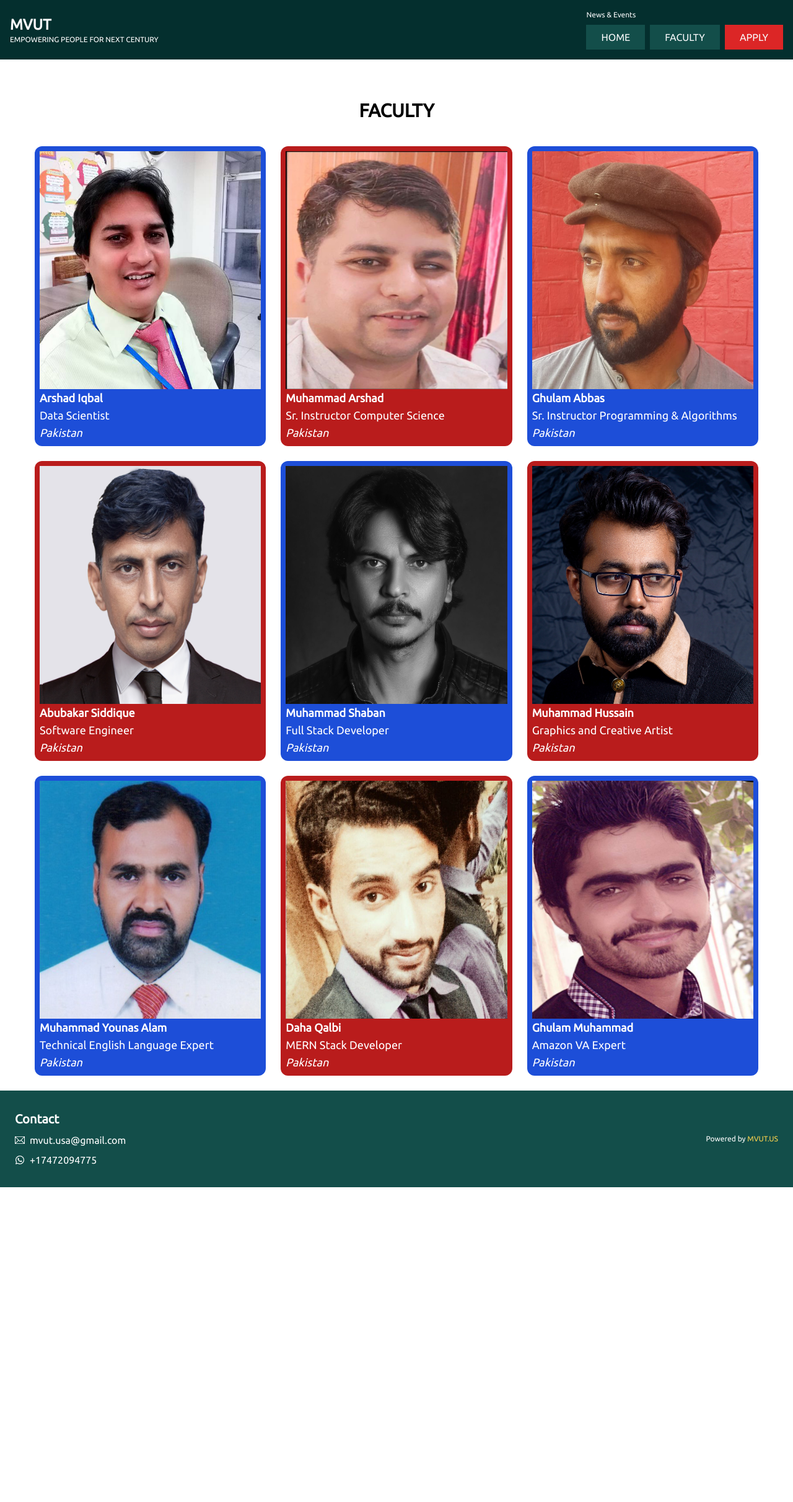
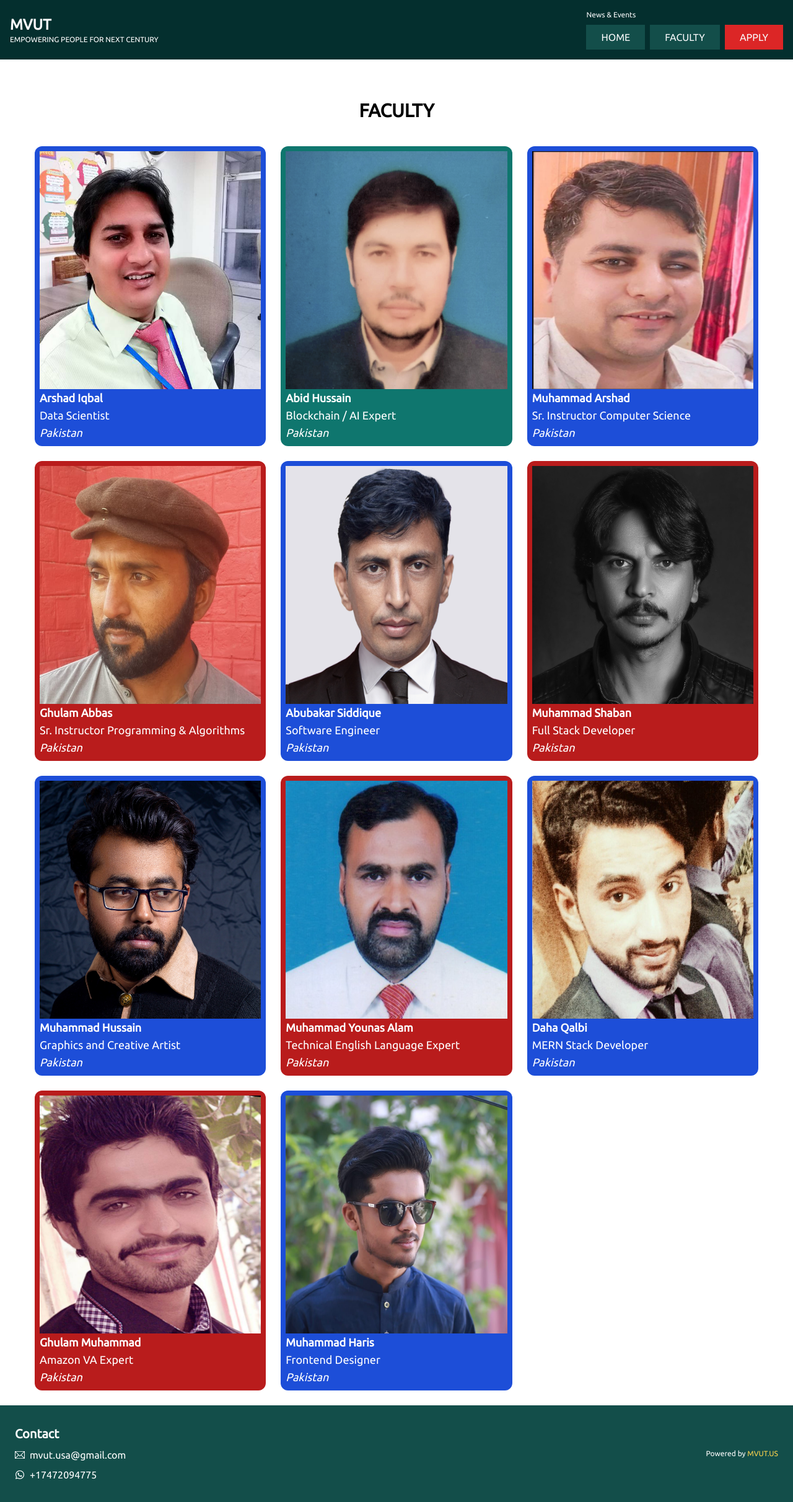
Before and after one commit to mvut/mvut, a Next.js app: page /pages/faculty in a window 1280 px wide. Shown: the whole page at 62% size. Before the commit the page ends 1916 px from the top, so only its background shows below. Built offline with nearby package versions, Linux system fonts and the light colour scheme.

Commit message:
Faculty v1.5

```diff
--- a/app/pages/faculty/page.tsx
+++ b/app/pages/faculty/page.tsx
@@ -7,6 +7,9 @@ import GhulamAbbas from '@/public/faculty/gabbas.jpg';
 import Daha from '@/public/faculty/daha.jpg';
 import Arshad from '@/public/faculty/arshad.jpg';
 import Gami from '@/public/faculty/gami.jpg';
+import Abid from '@/public/faculty/abid.jpg';
+import Haris from '@/public/faculty/haris.jpg';
+
 import Image from "next/image";
 
 export default function FacultyComponent(){
@@ -21,6 +24,16 @@ export default function FacultyComponent(){
                     <h2 className={'font-bold text-lg text-white'}>Arshad Iqbal</h2>
                     <p className={'text-xs sm:text-sm md:text-md lg:text-lg text-white'}>
                         Data Scientist
+                    </p>
+                    <p className={'text-xs sm:text-sm md:text-md lg:text-lg text-white italic'}>Pakistan</p>
+                </div>
+                {/*    */}
+                <div
+                    className={'w-auto h-full grid grid-cols-1 transition ease-in-out delay-150 odd:bg-blue-700 even:bg-teal-700 p-2 hover:-translate-y-1 hover:scale-110 hover:bg-amber-700 rounded-xl duration-300 '}>
+                    <Image src={Abid} alt={''} className={'h-96 w-full'}/>
+                    <h2 className={'font-bold text-lg text-white'}>Abid Hussain</h2>
+                    <p className={'text-xs sm:text-sm md:text-md lg:text-lg text-white'}>
+                        Blockchain / AI Expert
                     </p>
                     <p className={'text-xs sm:text-sm md:text-md lg:text-lg text-white italic'}>Pakistan</p>
                 </div>
@@ -104,6 +117,16 @@ export default function FacultyComponent(){
                     </p>
                     <p className={'text-xs sm:text-sm md:text-md lg:text-lg text-white italic'}>Pakistan</p>
                 </div>
+                {/*    */}
+                <div
+                    className={'w-auto h-full grid grid-cols-1 transition ease-in-out delay-150 odd:bg-blue-700 even:bg-red-700 p-2 hover:-translate-y-1 hover:scale-110 hover:bg-amber-700 rounded-xl duration-300 '}>
+                    <Image src={Haris} alt={''} className={'h-96 w-full'}/>
+                    <h2 className={'font-bold text-lg text-white'}>Muhammad Haris</h2>
+                    <p className={'text-xs sm:text-sm md:text-md lg:text-lg text-white'}>
+                        Frontend Designer
+                    </p>
+                    <p className={'text-xs sm:text-sm md:text-md lg:text-lg text-white italic'}>Pakistan</p>
+                </div>
             </div>
         </div>
     )
```
Also changed, not shown: public/faculty/abid.jpg (added), public/faculty/haris.jpg (added).
